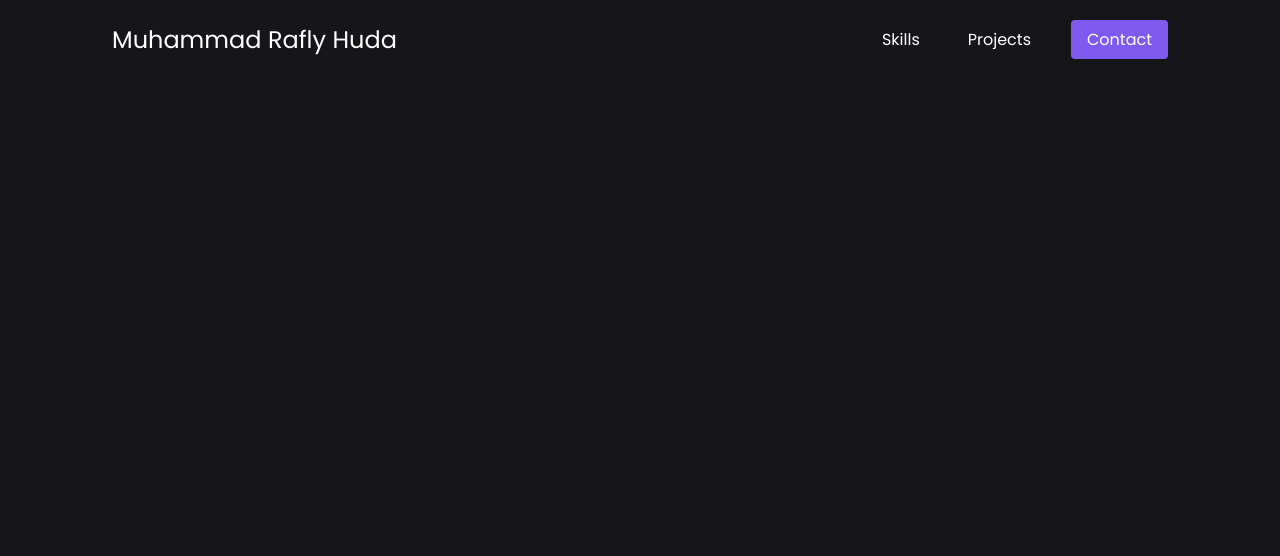
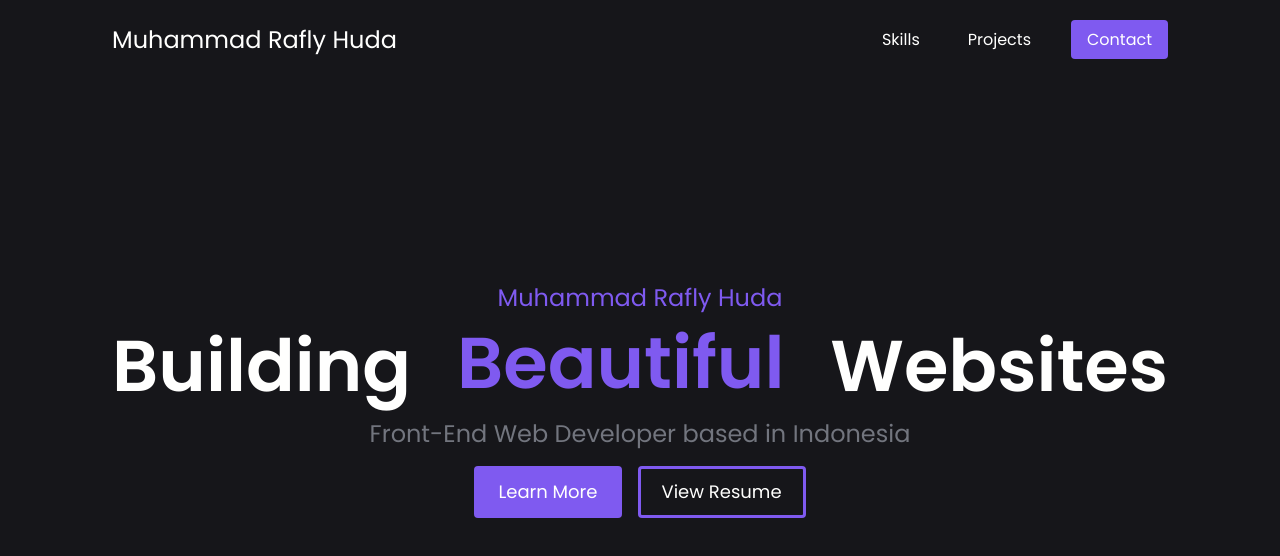
Before and after one commit to mraflyhudaa/raflyfolio, a Next.js app: page / in a window 1280 px wide. Shown: the top 556 px of the page. Built offline with nearby package versions, Linux system fonts and the light colour scheme.

Commit message:
feat(main section): add hero section

```diff
--- /dev/null
+++ b/modules/HeroSection.jsx
@@ -0,0 +1,41 @@
+export default function HeroSection() {
+  return (
+    <section
+      id='hero'
+      className='snap-start px-5 sm:px-16 md:px-28 transition-opacity duration-700 py-20 relative w-full h-screen overflow-y-auto z-[1] bg-dark-primarybg content-center grid grid-cols-1 gap-4 '
+    >
+      <div className='flex flex-col items-center justify-center gap-4 text-center '>
+        <h1 className='text-xl sm:text-2xl text-dark-primary'>
+          Muhammad Rafly Huda
+        </h1>
+        <div className='flex flex-col gap-4 text-5xl font-semibold lg:flex-row sm:text-7xl'>
+          Building
+          <ul className='inline-flex flex-col h-12 gap-1 overflow-hidden w-fit sm:h-16 text-dark-primary'>
+            <li className='mx-auto animate-transform-text w-max'>Beautiful</li>
+            <li className='animate-transform-text w-max'>Functional</li>
+          </ul>
+          Websites
+        </div>
+        <h1 className='text-xl sm:text-2xl text-dark-secondary'>
+          Front-End Web Developer based in Indonesia
+        </h1>
+        <div className='flex flex-wrap items-center gap-2 md:gap-4'>
+          <a
+            href='#skills'
+            className='px-6 py-3 text-lg transition-all rounded w-max bg-dark-primary hover:bg-dark-primaryhover'
+          >
+            Learn More
+          </a>
+          <a
+            target='_blank'
+            rel='noreferrer'
+            className='px-6 py-3 text-lg rounded w-max navbutton ring ring-inset ring-dark-primary'
+            href='https://drive.google.com/file/d/1M2gL3Ag1FsHxvRHlSGc7NqW8VjdxIAhW/view?usp=share_link'
+          >
+            View Resume
+          </a>
+        </div>
+      </div>
+    </section>
+  );
+}
--- a/pages/index.jsx
+++ b/pages/index.jsx
@@ -1,9 +1,11 @@
 import Navbar from '@/components/Navbar';
+import HeroSection from '@/modules/HeroSection';
 
 export default function Home() {
   return (
     <>
       <Navbar />
+      <HeroSection />
     </>
   );
 }
```
